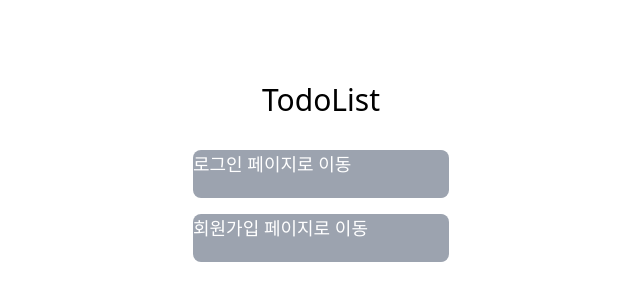
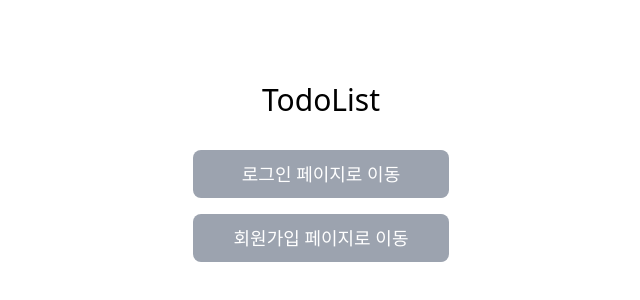
Before and after one commit to oweaj/wanted-pre-onboarding-frontend, a React (Create React App) app: page / in a window 1280 px wide. Shown: the part 236-536 px from the top of the page, without its empty margins (319-959 px from the left). Built offline with nearby package versions, Linux system fonts and the light colour scheme.

Commit message:
[STYLE] 공통스타일 apply 클래스 생성

```diff
--- a/src/index.css
+++ b/src/index.css
@@ -3,6 +3,9 @@
 @tailwind utilities;
 
 @layer components {
+  .linkStyle {
+    @apply flex items-center justify-center bg-gray-400;
+  }
   .positionCenter {
     @apply absolute top-1/2 left-1/2 -translate-x-1/2 -translate-y-1/2;
   }
@@ -10,9 +13,12 @@
     @apply w-full h-full flex flex-col items-center justify-center;
   }
   .buttonStyle {
-    @apply w-64 h-12 rounded-lg text-white text-lg bg-gray-400;
+    @apply w-64 h-12 rounded-lg text-white text-lg;
   }
   .todoButton {
-    @apply h-12 flex-grow rounded-lg text-white text-lg bg-gray-400;
+    @apply flex-grow h-12 rounded-lg text-white text-lg bg-gray-400;
+  }
+  .todolistBtn {
+    @apply py-1 px-2 border border-black rounded-lg;
   }
 }
```
